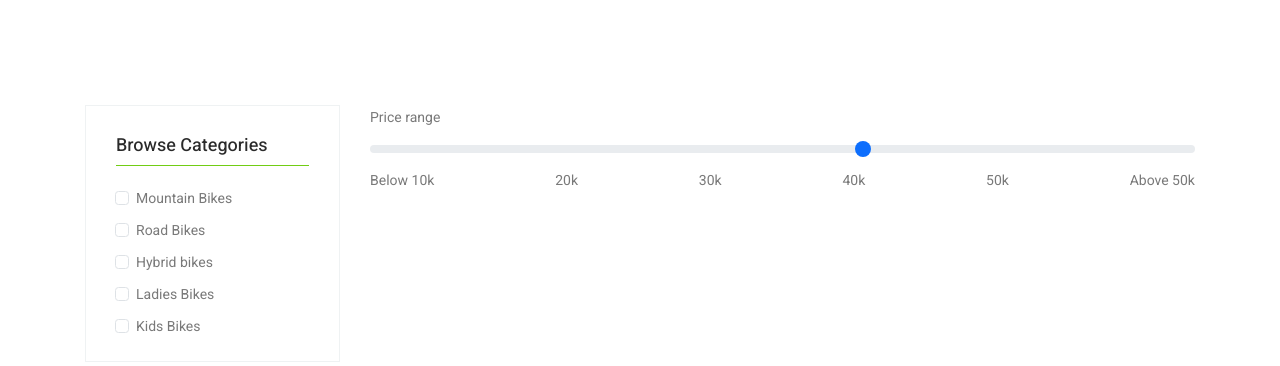
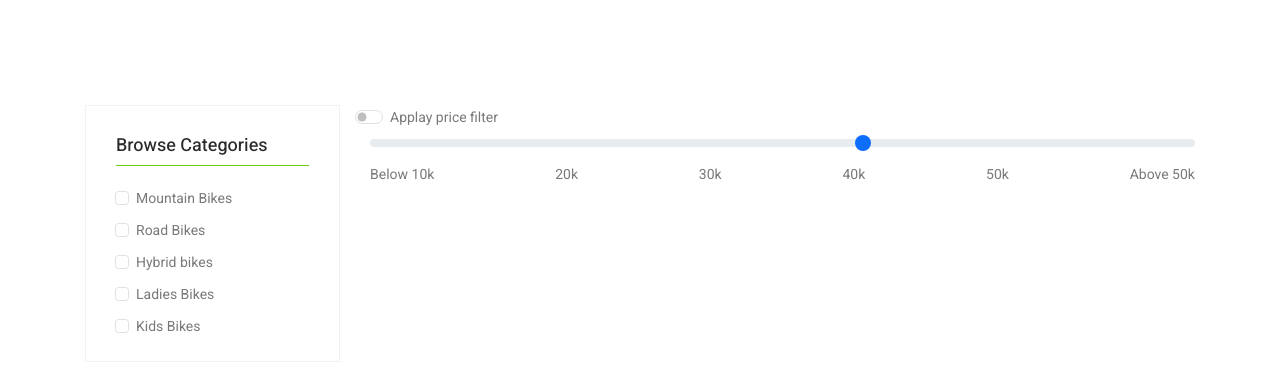
Before and after one commit to Rashicom/cyclone_ecom, a Django app: page /categories/ in a window 1280 px wide. Shown: the part 326-692 px from the top of the page. Run offline with Django 4.2, Linux system fonts and the light colour scheme; data that the repository does not hold is empty; parts of the project's set-up code (start-up, migrations or seed data) failed here and were passed over; some libraries are stand-ins or nearby versions.

Commit message:
category sorting compleated

```diff
--- a/home/models.py
+++ b/home/models.py
@@ -67,7 +67,7 @@ class product(models.Model):
     product_id = models.AutoField(primary_key=True)
     model = models.CharField(max_length=50)
     company = models.CharField(max_length=50)
-    bike_type = models.CharField(max_length=50, choices=[('mountain bike','mountain bike'),('road bik','road bike'),('hybrid','hybrid'),('kids bike','kids bike'),])
+    bike_type = models.CharField(max_length=50, choices=[('mountain bike','mountain bike'),('road bike','road bike'),('hybrid bike','hybrid bike'),('kids bike','kids bike'),('ladies bike','ladies bike')])
     wheel_size = models.IntegerField()
     suspention = models.CharField(max_length=50)
     internal_cabling = models.BooleanField(choices=[(True,'yes'),(False,'no')])
--- a/home/urls.py
+++ b/home/urls.py
@@ -17,7 +17,7 @@ urlpatterns = [
     path('addtowishlist/',views.cyclone_addtowishlist.as_view(),name='addtowishlist'),
     path('addtocart/',views.cyclone_addtocart.as_view(),name='addtocart'),
     path('wishlist/',views.cyclone_wishlist.as_view(),name='wishlist'),
-    path('addcomment/',(views.cyclone_add_comment.as_view()),name='addcomment')
-
+    path('addcomment/',(views.cyclone_add_comment.as_view()),name='addcomment'),
+    path('categoryfilter/',views.cyclone_category_filter.as_view(), name='categoryfilter')
 
 ]
--- a/home/views.py
+++ b/home/views.py
@@ -11,6 +11,7 @@ from django.http.response import JsonResponse
 from django.core.exceptions import ObjectDoesNotExist
 from django.views import View
 from django.contrib.auth.decorators import login_required
+from django.template.loader import render_to_string
 
 # Ai model for text sentiment
 from textblob import TextBlob
@@ -213,9 +214,8 @@ class cyclone_otplogin(View):
 class cyclone_category(View):
 
     def get(self,request):
-        #  fetch product quantiry color ..etc pending
+
         # products = product.objects.values("product_category__id","product_id","model","suspention","product_category__break_type","product_category__gear_type","product_category__mrp","product_category__is_discounted","product_category__seller_price","product_category__product_image__product_image")
-
         cart_products =  product_category.objects.all()
 
         cart_items = []
@@ -499,3 +499,62 @@ class cyclone_add_comment(View):
         new_review.save()
 
         return JsonResponse({'status':200,'message':'comment updatd'})
+
+
+
+class cyclone_category_filter(View):
+
+    def post(self, request):
+        """
+        fetching list of info from the ajax request
+        to filter both list containing its filter
+        values
+        """
+        # fetch list from request
+        bike_types = request.POST.getlist('bike_type[]')
+        brands = request.POST.getlist('brand[]')
+        colors = request.POST.getlist('color[]')
+        price_filtered_val = request.POST.getlist('price_filtered_val[]')
+        """
+        fetch the products from the data base by applaying these
+        array of filteres. every list contains. its mutliple filter values
+        eg: color list contains multiple colors to filter
+        """
+        # fetch data from data base by applaying this list of filters
+        cart_products =  product_category.objects.all()
+
+        # filter by list of data
+        if len(bike_types) > 0:
+            cart_products = cart_products.filter(product_id__bike_type__in = bike_types)
+
+        if len(brands) > 0:
+            cart_products = cart_products.filter(product_id__company__in = brands)
+
+        if len(colors) > 0:
+            cart_products = cart_products.filter(color__in = colors)
+
+        if len(price_filtered_val) > 0:
+            if price_filtered_val == '6':
+                cart_products = cart_products.filter(seller_price__gte = int(price_filtered_val[0])*10000)
+            else:
+                cart_products = cart_products.filter(seller_price__lte = int(price_filtered_val[0])*10000)
+
+        # creating a list of requred field for response from filtered data
+        cart_items = []
+        for item in cart_products:
+            category_id = item.id
+            color = item.color
+            break_type = item.break_type
+            gear_type = item.gear_type
+            mrp = item.mrp
+            seller_price = item.seller_price
+            is_discounted = item.is_discounted
+            model = item.product_id.model
+            suspention = item.product_id.suspention
+            image = product_image.objects.filter(category_id = item).values("product_image")[:1][0]["product_image"]
+            cart_items.append({"category_id":category_id, "color":color,"break_type":break_type,"gear_type":gear_type,"mrp":mrp,"seller_price":seller_price,"is_discounted":is_discounted,"model":model,"suspention":suspention,"image":image})
+
+
+        print(cart_items)
+        render_html = render_to_string('filter_category.html', {'cart_items':cart_items})
+        return JsonResponse({'status':200,'html':render_html})
--- a/templates/home/cyclone_category.html
+++ b/templates/home/cyclone_category.html
@@ -32,8 +32,11 @@
           <div class="col-lg-9">
 
             <div class="">
-              <label for="customRange2" class="form-label">Price range</label>
-              <input type="range" class="form-range" min="0" max="5" id="">
+              <div class="form-check form-switch">
+                <input class="form-check-input filter_checkbox" id="price_filter_checkbox" type="checkbox" role="switch" id="">
+                <label class="form-check-label" for="flexSwitchCheckChecked">Applay price filter</label>
+              </div>
+              <input type="range" class="form-range filter_checkbox" id="price_range" min="1" max="6" id="">
               <div class="d-flex justify-content-between">
                 <p>Below 10k</p>
                 <p>20k</p>
@@ -45,7 +48,7 @@
             </div>
 
             <div class="latest_product_inner">
-              <div class="row">
+              <div class="row" id="filter_section">
 
                 {% if cart_items %}
                 {% for product in cart_items %}
@@ -135,31 +138,31 @@
                 <div class="widgets_inner">
 
                   <div class="form-check my-2">
-                    <input class="form-check-input filter_checkbox" data-filter="bike_type" type="checkbox" value="mountain_bikes" id="">
+                    <input class="form-check-input filter_checkbox" data-filter="bike_type" type="checkbox" value="mountain bike" id="">
                     <label class="form-check-label" for="flexCheckDefault">
                       Mountain Bikes
                     </label>
                   </div>
                   <div class="form-check my-2">
-                    <input class="form-check-input filter_checkbox" data-filter="bike_type" type="checkbox" value="road_bikes" id="">
+                    <input class="form-check-input filter_checkbox" data-filter="bike_type" type="checkbox" value="road bike" id="">
                     <label class="form-check-label" for="flexCheckChecked">
                       Road Bikes
                     </label>
                   </div>
                   <div class="form-check my-2">
-                    <input class="form-check-input filter_checkbox" data-filter="bike_type" type="checkbox" value="hybrid_bikes" id="">
+                    <input class="form-check-input filter_checkbox" data-filter="bike_type" type="checkbox" value="hybrid bike" id="">
                     <label class="form-check-label" for="flexCheckDefault">
                       Hybrid bikes
                     </label>
                   </div>
                   <div class="form-check my-2">
-                    <input class="form-check-input filter_checkbox" data-filter="bike_type" type="checkbox" value="ladies_bikes" id="">
+                    <input class="form-check-input filter_checkbox" data-filter="bike_type" type="checkbox" value="ladies bike" id="">
                     <label class="form-check-label" for="flexCheckChecked">
                       Ladies Bikes
                     </label>
                   </div>
                   <div class="form-check my-2">
-                    <input class="form-check-input filter_checkbox" data-filter="bike_type" type="checkbox" value="kids_bikes" id="" >
+                    <input class="form-check-input filter_checkbox" data-filter="bike_type" type="checkbox" value="kids bike" id="" >
                     <label class="form-check-label" for="flexCheckChecked">
                       Kids Bikes
                     </label>
@@ -258,10 +261,16 @@
     <script>
 
       $(".filter_checkbox").on('click', function() {
-        console.log("filter check box clsicked")
         var bike_type = []
         var brand = []
         var color = []
+        var price_filtered_val = []
+
+        if ($("#price_filter_checkbox").is(':checked')) {
+          price_filtered_val.push($("#price_range").val() )
+
+        }
+
 
         $(".filter_checkbox:checked").each(function() {
           var filter_cat = $(this).data('filter')
@@ -280,15 +289,18 @@
         console.log(bike_type)
         console.log(brand)
         console.log(color)
-        data = {"bike_type":bike_type, "brand":brand, "color":color}
+        console.log(price_filtered_val)
+
+        data = {bike_type:bike_type, brand:brand, color:color,price_filtered_val:price_filtered_val ,csrfmiddlewaretoken: '{{ csrf_token }}'}
 
         $.ajax({
-          method:"GET",
-          url:"{% url '#' %}",
+          method:"POST",
+          url:"{% url 'categoryfilter' %}",
           data:data,
 
           success: function(data) {
             console.log("code run success")
+            $("#filter_section").html(data.html)
 
           }
         })
```
Also changed, not shown: templates/home/filter_category.html (added, +74 -0 lines), home/migrations/0004_alter_product_bike_type.py (added).
